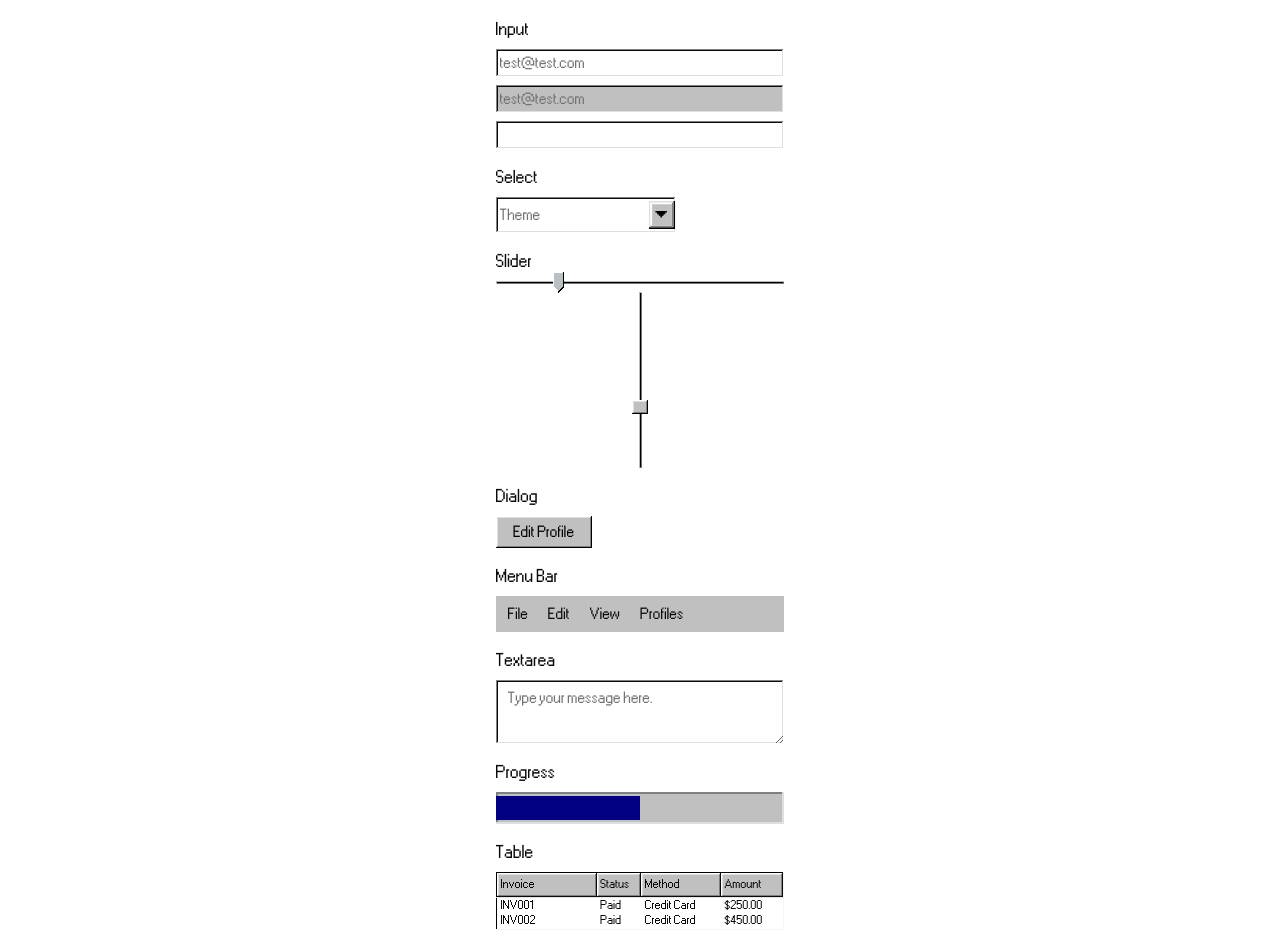
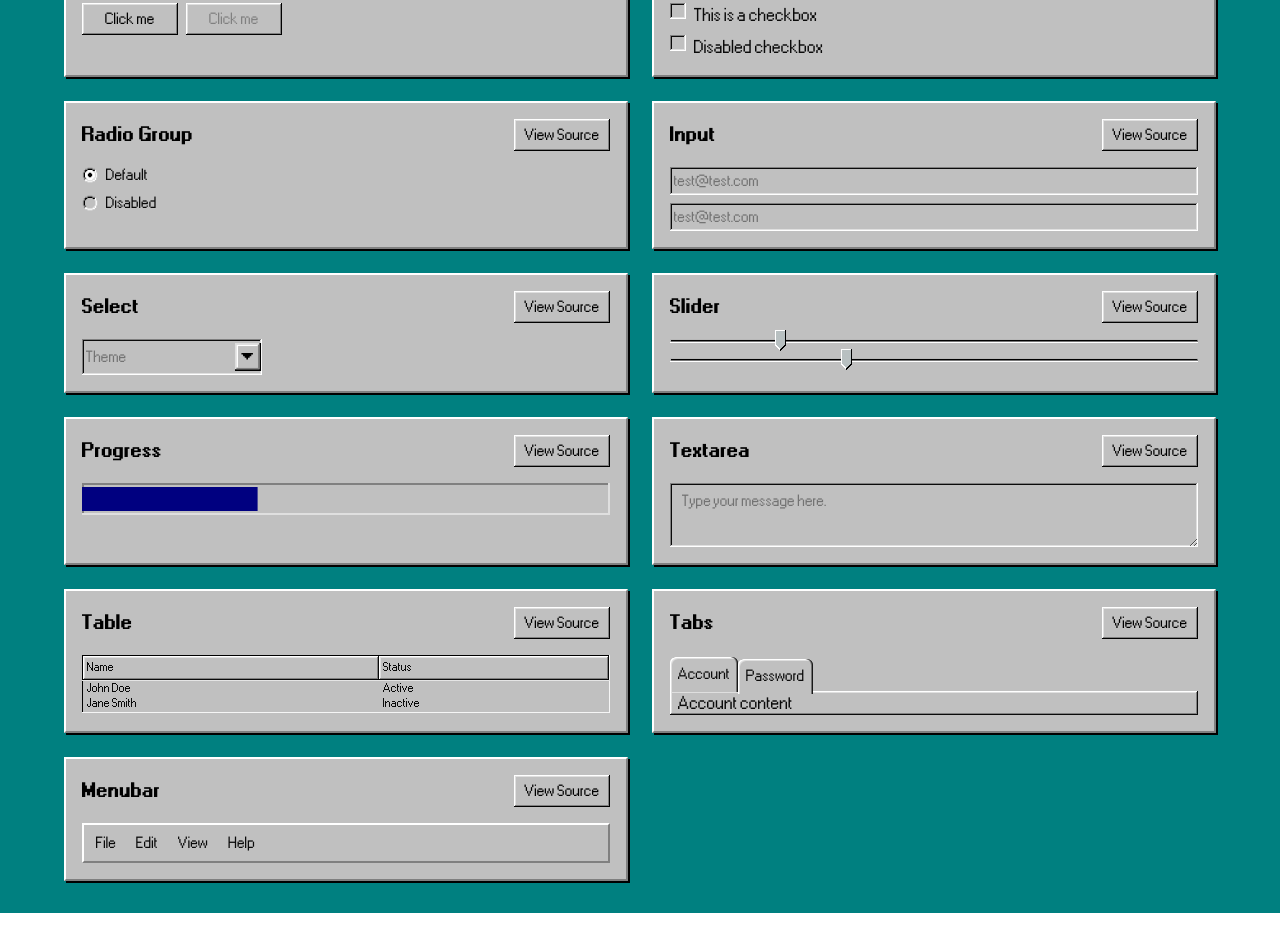
Before and after one commit to hidaviddong/98.ui, a Next.js app: page / in a window 1280 px wide. Shown: the part 243-1190 px from the top of the page. After the commit the page ends 1156 px from the top, so only its background shows below. Built offline with nearby package versions, Linux system fonts and the light colour scheme.

Commit message:
feat: refactor page.tsx

```diff
--- a/app/page.tsx
+++ b/app/page.tsx
@@ -17,7 +17,6 @@ import {
 	DialogHeader,
 	DialogTitle,
 	DialogTrigger,
-	DialogFooter,
 } from "@/components/ui/dialog";
 
 import {
@@ -26,8 +25,6 @@ import {
 	MenubarContent,
 	MenubarItem,
 	MenubarMenu,
-	MenubarRadioGroup,
-	MenubarRadioItem,
 	MenubarSeparator,
 	MenubarShortcut,
 	MenubarSub,
@@ -41,7 +38,6 @@ import { Progress } from "@/components/ui/progress";
 import {
 	Table,
 	TableBody,
-	TableCaption,
 	TableCell,
 	TableHead,
 	TableHeader,
@@ -50,44 +46,84 @@ import {
 
 import { Tabs, TabsContent, TabsList, TabsTrigger } from "@/components/ui/tabs";
 
+const ComponentSection = ({
+	title,
+	children,
+	sourceCode,
+}: { title: string; children: React.ReactNode; sourceCode: string }) => {
+	return (
+		<div className="flex flex-col gap-4 p-4 bg-[#c0c0c0] border-2 border-t-[#ffffff] border-l-[#ffffff] border-r-[#808080] border-b-[#808080] shadow-[2px_2px_0px_0px_#000000]">
+			<div className="flex items-center justify-between">
+				<h2 className="text-lg font-bold text-black">{title}</h2>
+				<Dialog>
+					<DialogTrigger asChild>
+						<Button>View Source</Button>
+					</DialogTrigger>
+					<DialogContent className="sm:max-w-[800px] bg-[#c0c0c0] border-2 border-t-[#ffffff] border-l-[#ffffff] border-r-[#808080] border-b-[#808080] shadow-[2px_2px_0px_0px_#000000]">
+						<DialogHeader>
+							<DialogTitle className="text-black">
+								Source Code - {title}
+							</DialogTitle>
+						</DialogHeader>
+						<pre className="p-4 bg-[#ffffff] border-2 border-t-[#808080] border-l-[#808080] border-r-[#ffffff] border-b-[#ffffff] rounded-none overflow-auto max-h-[60vh]">
+							<code className="text-black">{sourceCode}</code>
+						</pre>
+					</DialogContent>
+				</Dialog>
+			</div>
+			<div className="flex flex-col gap-4">{children}</div>
+		</div>
+	);
+};
+
 export default function Home() {
 	return (
-		<div className="flex flex-col gap-4 items-center justify-center">
-			<div className="flex w-72 flex-col gap-2">
-				<p>Button</p>
+		<div className="min-h-screen bg-[#008080] p-8">
+			<div className="max-w-6xl mx-auto space-y-8">
+				<div className="bg-[#c0c0c0] p-6 border-2 border-t-[#ffffff] border-l-[#ffffff] border-r-[#808080] border-b-[#808080] shadow-[2px_2px_0px_0px_#000000]">
+					<h1 className="text-2xl font-bold mb-2 text-black">98.ui</h1>
+					<p className="text-black">
+						A collection of copy-and-paste components for building Windows 98
+						style UIs. Powered by Tailwind CSS and React.
+					</p>
+				</div>
+
+				<div className="grid grid-cols-1 md:grid-cols-2 gap-6">
+					<ComponentSection
+						title="Button"
+						sourceCode={`<Button>Click me</Button>
+<Button disabled>Click me</Button>`}
+					>
 						<div className="flex gap-2">
 							<Button>Click me</Button>
 							<Button disabled>Click me</Button>
 						</div>
-			</div>
+					</ComponentSection>
 
-			<div className="flex w-72 flex-col gap-2">
-				<p>Checkbox</p>
+					<ComponentSection
+						title="Checkbox"
+						sourceCode={`<Checkbox id="terms" />
+<label htmlFor="terms">This is a checkbox</label>`}
+					>
 						<div className="flex flex-col gap-2">
 							<div className="flex gap-2">
 								<Checkbox id="terms" />
-						<label
-							htmlFor="terms"
-							className="text-sm font-medium leading-none peer-disabled:cursor-not-allowed peer-disabled:opacity-70"
-						>
-							This is a checkbox
-						</label>
+								<label htmlFor="terms">This is a checkbox</label>
 							</div>
 							<div className="flex gap-2">
-						<Checkbox id="terms" disabled />
-						<label
-							htmlFor="terms"
-							className="text-sm font-medium leading-none peer-disabled:cursor-not-allowed peer-disabled:opacity-70"
-						>
-							This is a checkbox
-						</label>
+								<Checkbox id="terms-disabled" disabled />
+								<label htmlFor="terms-disabled">Disabled checkbox</label>
 							</div>
 						</div>
-			</div>
+					</ComponentSection>
 
-			<div className="flex w-72 flex-col gap-2">
-				<p>Radio</p>
-
+					<ComponentSection
+						title="Radio Group"
+						sourceCode={`<RadioGroup defaultValue="default">
+	<RadioGroupItem value="default" id="r1" />
+	<Label htmlFor="r1">Default</Label>
+</RadioGroup>`}
+					>
 						<RadioGroup defaultValue="default">
 							<div className="flex items-center space-x-2">
 								<RadioGroupItem value="default" id="r1" />
@@ -95,22 +131,34 @@ export default function Home() {
 							</div>
 							<div className="flex items-center space-x-2">
 								<RadioGroupItem value="comfortable" id="r2" disabled />
-						<Label htmlFor="r2">Comfortable</Label>
+								<Label htmlFor="r2">Disabled</Label>
 							</div>
 						</RadioGroup>
-			</div>
+					</ComponentSection>
 
-			<div className="flex w-72 flex-col gap-2">
-				<p>Input</p>
+					<ComponentSection
+						title="Input"
+						sourceCode={`<Input type="email" placeholder="test@test.com" />
+<Input disabled type="email" placeholder="test@test.com" />`}
+					>
 						<div className="flex flex-col gap-2">
 							<Input type="email" placeholder="test@test.com" />
 							<Input disabled type="email" placeholder="test@test.com" />
-					<Input type="password" />
 						</div>
-			</div>
+					</ComponentSection>
 
-			<div className="flex w-72 flex-col gap-2">
-				<p>Select</p>
+					<ComponentSection
+						title="Select"
+						sourceCode={`<Select>
+	<SelectTrigger>
+		<SelectValue placeholder="Theme" />
+	</SelectTrigger>
+	<SelectContent>
+		<SelectItem value="light">Light</SelectItem>
+		<SelectItem value="dark">Dark</SelectItem>
+	</SelectContent>
+</Select>`}
+					>
 						<Select>
 							<SelectTrigger className="w-[180px]">
 								<SelectValue placeholder="Theme" />
@@ -121,63 +169,97 @@ export default function Home() {
 								<SelectItem value="system">System</SelectItem>
 							</SelectContent>
 						</Select>
+					</ComponentSection>
+
+					<ComponentSection
+						title="Slider"
+						sourceCode={`<Slider defaultValue={[20]} />
+<Slider defaultValue={[33]} max={100} step={1} />`}
+					>
+						<div className="flex flex-col gap-4">
+							<Slider defaultValue={[20]} />
+							<Slider defaultValue={[33]} max={100} step={1} />
 						</div>
+					</ComponentSection>
 
-			<div className="flex w-72 flex-col gap-2">
-				<p>Slider</p>
+					<ComponentSection
+						title="Progress"
+						sourceCode={`<Progress value={33} />`}
+					>
+						<Progress value={33} />
+					</ComponentSection>
 
-				<Slider defaultValue={[20]} />
-				<Slider defaultValue={[33]} max={100} step={1} orientation="vertical" />
-			</div>
+					<ComponentSection
+						title="Textarea"
+						sourceCode={`<Textarea placeholder="Type your message here." />`}
+					>
+						<Textarea placeholder="Type your message here." />
+					</ComponentSection>
 
-			<div className="flex w-72 flex-col gap-2">
-				<p>Dialog</p>
-				<Dialog>
-					<DialogTrigger asChild>
-						<Button>Edit Profile</Button>
-					</DialogTrigger>
-					<DialogContent className="sm:max-w-[425px]">
-						<DialogHeader>
-							<DialogTitle>Edit profile</DialogTitle>
-						</DialogHeader>
-						<div className="grid gap-4 py-4 px-2">
-							<div className="grid grid-cols-4 items-center gap-4">
-								<Label htmlFor="name" className="text-right">
-									Name
-								</Label>
-								<Input
-									id="name"
-									defaultValue="David Dong"
-									className="col-span-3"
-								/>
-							</div>
-							<div className="grid grid-cols-4 items-center gap-4">
-								<Label htmlFor="username" className="text-right">
-									Username
-								</Label>
-								<Input
-									id="username"
-									defaultValue="@hidaviddong"
-									className="col-span-3"
-								/>
-							</div>
-						</div>
-						<DialogFooter className="p-2">
-							<Button type="submit">Save changes</Button>
-						</DialogFooter>
-					</DialogContent>
-				</Dialog>
-			</div>
+					<ComponentSection
+						title="Table"
+						sourceCode={`<Table>
+	<TableHeader>
+		<TableRow>
+			<TableHead>Name</TableHead>
+			<TableHead>Status</TableHead>
+		</TableRow>
+	</TableHeader>
+	<TableBody>
+		<TableRow>
+			<TableCell>John Doe</TableCell>
+			<TableCell>Active</TableCell>
+		</TableRow>
+	</TableBody>
+</Table>`}
+					>
+						<Table>
+							<TableHeader>
+								<TableRow>
+									<TableHead>Name</TableHead>
+									<TableHead>Status</TableHead>
+								</TableRow>
+							</TableHeader>
+							<TableBody>
+								<TableRow>
+									<TableCell>John Doe</TableCell>
+									<TableCell>Active</TableCell>
+								</TableRow>
+								<TableRow>
+									<TableCell>Jane Smith</TableCell>
+									<TableCell>Inactive</TableCell>
+								</TableRow>
+							</TableBody>
+						</Table>
+					</ComponentSection>
 
-			<div className="flex w-72 flex-col gap-2">
-				<p>Menu Bar</p>
-				<Menubar>
+					<ComponentSection
+						title="Tabs"
+						sourceCode={`<Tabs defaultValue="account">
+	<TabsList>
+		<TabsTrigger value="account">Account</TabsTrigger>
+		<TabsTrigger value="password">Password</TabsTrigger>
+	</TabsList>
+	<TabsContent value="account">Account content</TabsContent>
+	<TabsContent value="password">Password content</TabsContent>
+</Tabs>`}
+					>
+						<Tabs defaultValue="account">
+							<TabsList>
+								<TabsTrigger value="account">Account</TabsTrigger>
+								<TabsTrigger value="password">Password</TabsTrigger>
+							</TabsList>
+							<TabsContent value="account">Account content</TabsContent>
+							<TabsContent value="password">Password content</TabsContent>
+						</Tabs>
+					</ComponentSection>
+
+					<ComponentSection
+						title="Menubar"
+						sourceCode={`<Menubar className="border-none rounded-none">
 	<MenubarMenu>
 		<MenubarTrigger>File</MenubarTrigger>
 		<MenubarContent>
-							<MenubarItem>
-								New Tab <MenubarShortcut>⌘T</MenubarShortcut>
-							</MenubarItem>
 			<MenubarItem>
 				New Window <MenubarShortcut>⌘N</MenubarShortcut>
 			</MenubarItem>
@@ -232,91 +314,87 @@ export default function Home() {
 			<MenubarCheckboxItem checked>
 				Always Show Full URLs
 			</MenubarCheckboxItem>
-							<MenubarSeparator />
-							<MenubarItem inset>
-								Reload <MenubarShortcut>⌘R</MenubarShortcut>
-							</MenubarItem>
-							<MenubarItem disabled inset>
-								Force Reload <MenubarShortcut>⇧⌘R</MenubarShortcut>
-							</MenubarItem>
-							<MenubarSeparator />
-							<MenubarItem inset>Toggle Fullscreen</MenubarItem>
-							<MenubarSeparator />
-							<MenubarItem inset>Hide Sidebar</MenubarItem>
 		</MenubarContent>
 	</MenubarMenu>
 	<MenubarMenu>
-						<MenubarTrigger>Profiles</MenubarTrigger>
+		<MenubarTrigger>Help</MenubarTrigger>
 		<MenubarContent>
-							<MenubarRadioGroup value="benoit">
-								<MenubarRadioItem value="andy">Andy</MenubarRadioItem>
-								<MenubarRadioItem value="benoit">Benoit</MenubarRadioItem>
-								<MenubarRadioItem value="Luis">Luis</MenubarRadioItem>
-							</MenubarRadioGroup>
+			<MenubarItem>About 98.ui</MenubarItem>
+		</MenubarContent>
+	</MenubarMenu>
+</Menubar>`}
+					>
+						<div className="bg-[#c0c0c0] border-2 border-t-[#ffffff] border-l-[#ffffff] border-r-[#808080] border-b-[#808080]">
+							<Menubar className="border-none rounded-none">
+								<MenubarMenu>
+									<MenubarTrigger>File</MenubarTrigger>
+									<MenubarContent>
+										<MenubarItem>
+											New Window <MenubarShortcut>⌘N</MenubarShortcut>
+										</MenubarItem>
+										<MenubarItem disabled>New Incognito Window</MenubarItem>
 										<MenubarSeparator />
-							<MenubarItem inset>Edit...</MenubarItem>
+										<MenubarSub>
+											<MenubarSubTrigger>Share</MenubarSubTrigger>
+											<MenubarSubContent>
+												<MenubarItem>Email link</MenubarItem>
+												<MenubarItem>Messages</MenubarItem>
+												<MenubarItem>Notes</MenubarItem>
+											</MenubarSubContent>
+										</MenubarSub>
 										<MenubarSeparator />
-							<MenubarItem inset>Add Profile...</MenubarItem>
+										<MenubarItem>
+											Print... <MenubarShortcut>⌘P</MenubarShortcut>
+										</MenubarItem>
+									</MenubarContent>
+								</MenubarMenu>
+								<MenubarMenu>
+									<MenubarTrigger>Edit</MenubarTrigger>
+									<MenubarContent>
+										<MenubarItem>
+											Undo <MenubarShortcut>⌘Z</MenubarShortcut>
+										</MenubarItem>
+										<MenubarItem>
+											Redo <MenubarShortcut>⇧⌘Z</MenubarShortcut>
+										</MenubarItem>
+										<MenubarSeparator />
+										<MenubarSub>
+											<MenubarSubTrigger>Find</MenubarSubTrigger>
+											<MenubarSubContent>
+												<MenubarItem>Search the web</MenubarItem>
+												<MenubarSeparator />
+												<MenubarItem>Find...</MenubarItem>
+												<MenubarItem>Find Next</MenubarItem>
+												<MenubarItem>Find Previous</MenubarItem>
+											</MenubarSubContent>
+										</MenubarSub>
+										<MenubarSeparator />
+										<MenubarItem>Cut</MenubarItem>
+										<MenubarItem>Copy</MenubarItem>
+										<MenubarItem>Paste</MenubarItem>
+									</MenubarContent>
+								</MenubarMenu>
+								<MenubarMenu>
+									<MenubarTrigger>View</MenubarTrigger>
+									<MenubarContent>
+										<MenubarCheckboxItem>
+											Always Show Bookmarks Bar
+										</MenubarCheckboxItem>
+										<MenubarCheckboxItem checked>
+											Always Show Full URLs
+										</MenubarCheckboxItem>
+									</MenubarContent>
+								</MenubarMenu>
+								<MenubarMenu>
+									<MenubarTrigger>Help</MenubarTrigger>
+									<MenubarContent>
+										<MenubarItem>About 98.ui</MenubarItem>
 									</MenubarContent>
 								</MenubarMenu>
 							</Menubar>
 						</div>
-
-			<div className="flex w-72 flex-col gap-2">
-				<p>Textarea</p>
-				<Textarea placeholder="Type your message here." />
+					</ComponentSection>
 				</div>
-
-			<div className="flex w-72 flex-col gap-2">
-				<p>Progress</p>
-				<Progress value={50} />
-			</div>
-
-			<div className="flex w-72 flex-col gap-2">
-				<p>Table</p>
-				<Table>
-					<TableCaption>A list of your recent invoices.</TableCaption>
-					<TableHeader>
-						<TableRow>
-							<TableHead className="w-[100px]">Invoice</TableHead>
-							<TableHead>Status</TableHead>
-							<TableHead>Method</TableHead>
-							<TableHead>Amount</TableHead>
-						</TableRow>
-					</TableHeader>
-					<TableBody>
-						<TableRow>
-							<TableCell className="font-medium">INV001</TableCell>
-							<TableCell>Paid</TableCell>
-							<TableCell>Credit Card</TableCell>
-							<TableCell>$250.00</TableCell>
-						</TableRow>
-
-						<TableRow>
-							<TableCell className="font-medium">INV002</TableCell>
-							<TableCell>Paid</TableCell>
-							<TableCell>Credit Card</TableCell>
-							<TableCell>$450.00</TableCell>
-						</TableRow>
-					</TableBody>
-				</Table>
-			</div>
-			<div className="flex w-72 flex-col gap-2">
-				<p>Tabs</p>
-				<Tabs defaultValue="account" className="w-[400px]">
-					<TabsList>
-						<TabsTrigger value="account">Account</TabsTrigger>
-						<TabsTrigger value="password">Password</TabsTrigger>
-					</TabsList>
-					<TabsContent value="account">
-						Make changes to your account here.
-					</TabsContent>
-					<TabsContent value="password">Change your password here.</TabsContent>
-				</Tabs>
-			</div>
-
-			<div className="flex w-72 flex-col gap-2">
-				<p>Made by hidaviddong</p>
 			</div>
 		</div>
 	);
```
Lines whose indentation alone changed are shown as unchanged.
